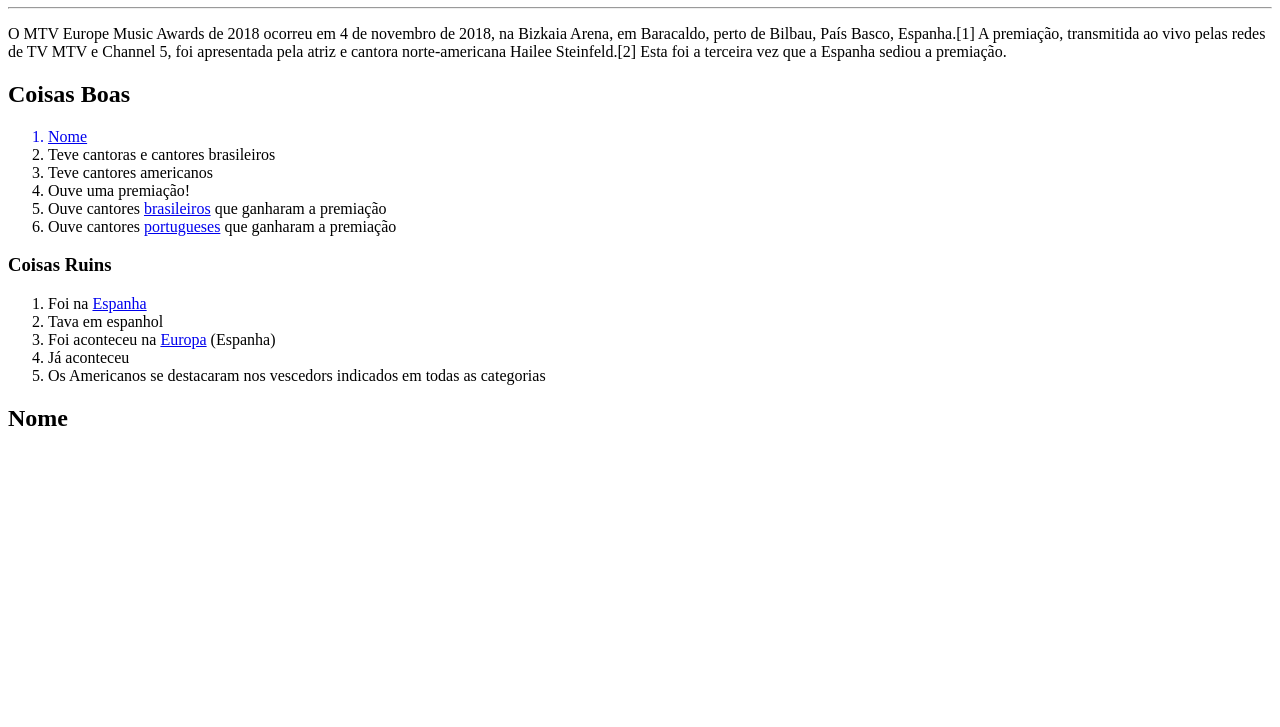
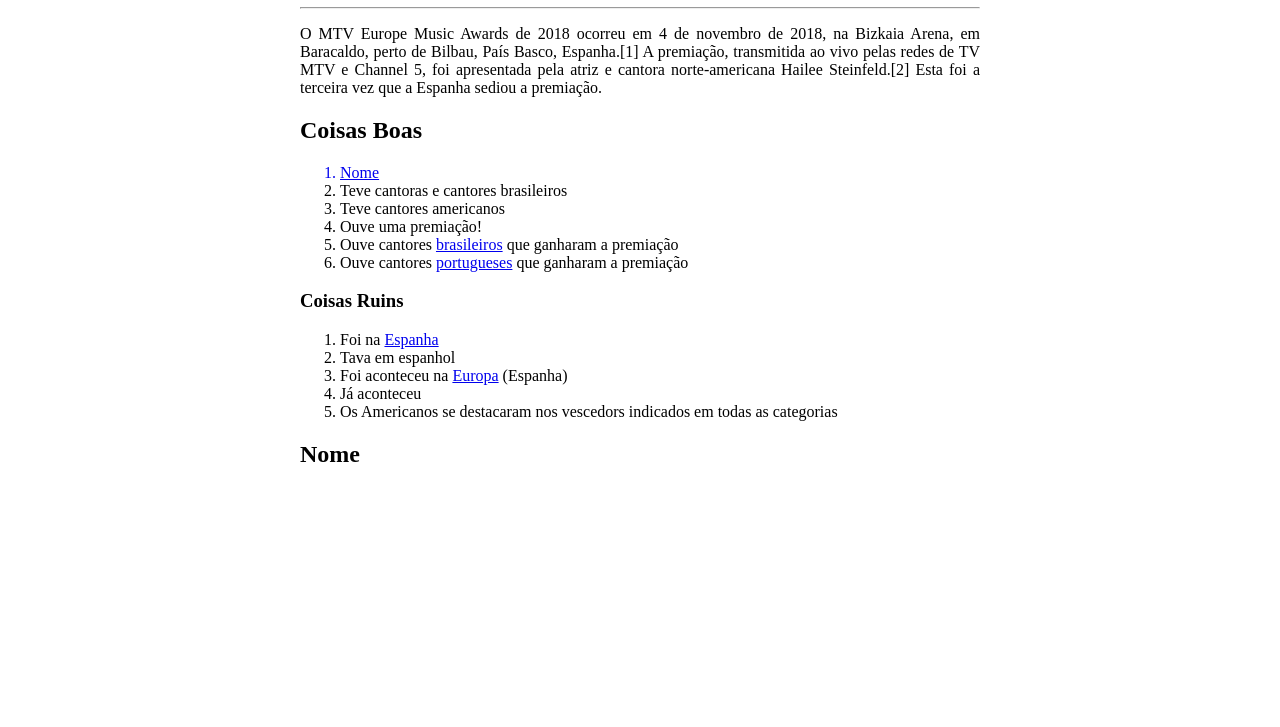
Before and after one commit to MexicanoRGB/Site-teste, a plain HTML site: page Site-MM/index.html in a window 1280 px wide. Shown: the part 73-800 px from the top of the page. Drawn offline with Linux system fonts and the light colour scheme.

Commit message:
Add files via upload

```diff
--- a/Site-MM/index.html
+++ b/Site-MM/index.html
@@ -6,10 +6,12 @@
     <meta name="viewport" content="width=device-width, initial-scale=1.0">
     <title>Tech4wikipedia</title>
 </head>
-<body>
+<body style="margin-right: 300px;margin-left: 300px;text-align: justify;">
     <h1>MTV Europe Music Awards de 2018</h1>
     <hr>
-    <p>O MTV Europe Music Awards de 2018 ocorreu em 4 de novembro de 2018, na Bizkaia Arena, em Baracaldo, perto de Bilbau, País Basco, Espanha.[1] A premiação, transmitida ao vivo pelas redes de TV MTV e Channel 5, foi apresentada pela atriz e cantora norte-americana Hailee Steinfeld.[2] Esta foi a terceira vez que a Espanha sediou a premiação.</p>
+    <p>O MTV Europe Music Awards de 2018 ocorreu em 4 de novembro de 2018, na Bizkaia Arena, em Baracaldo, perto de Bilbau,
+        País Basco, Espanha.[1] A premiação, transmitida ao vivo pelas redes de TV MTV e Channel 5,
+        foi apresentada pela atriz e cantora norte-americana Hailee Steinfeld.[2] Esta foi a terceira vez que a Espanha sediou a premiação.</p>
     <h2>Coisas Boas</h2>
     <ol>
         <a href="#nome">
```
